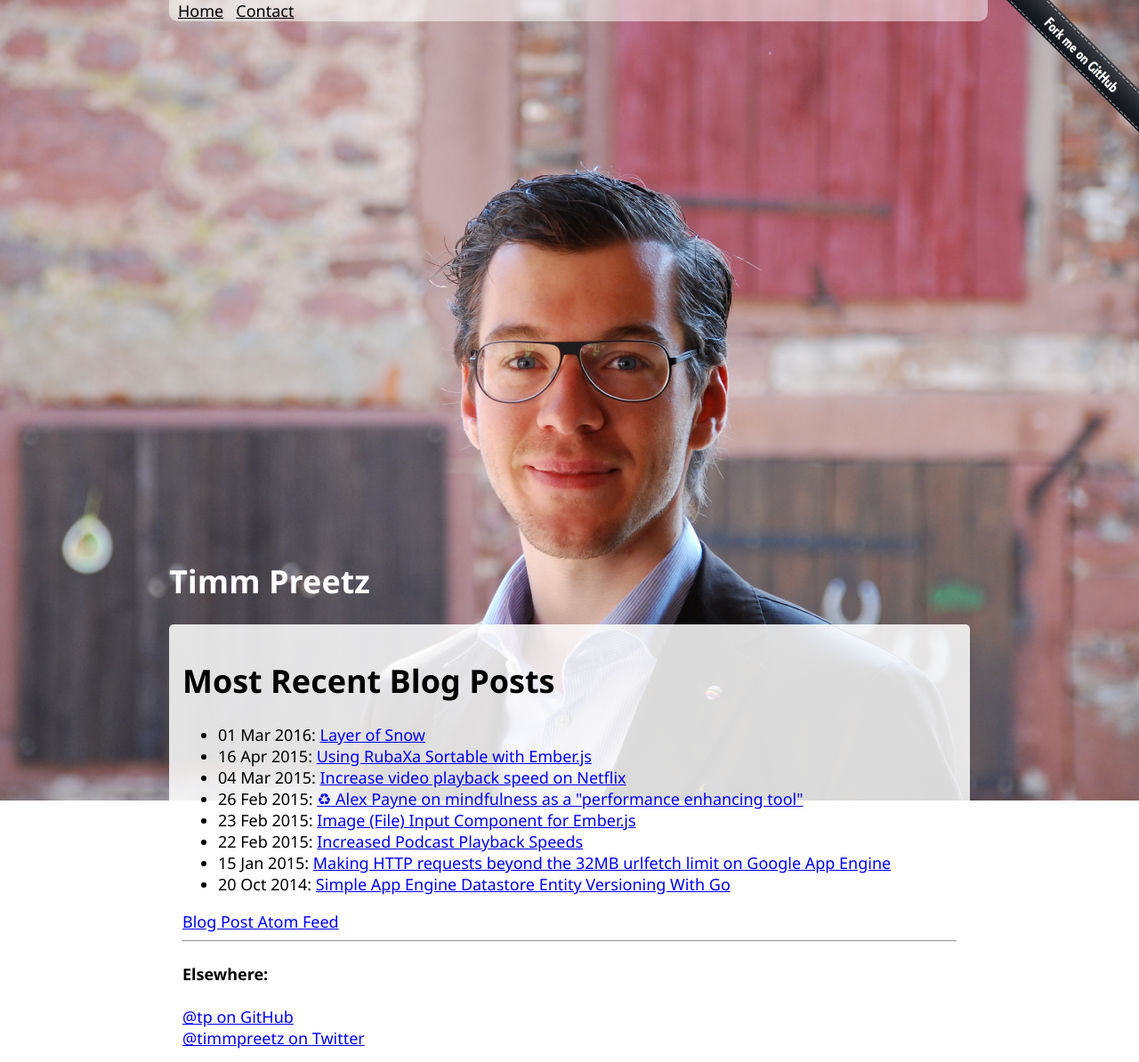
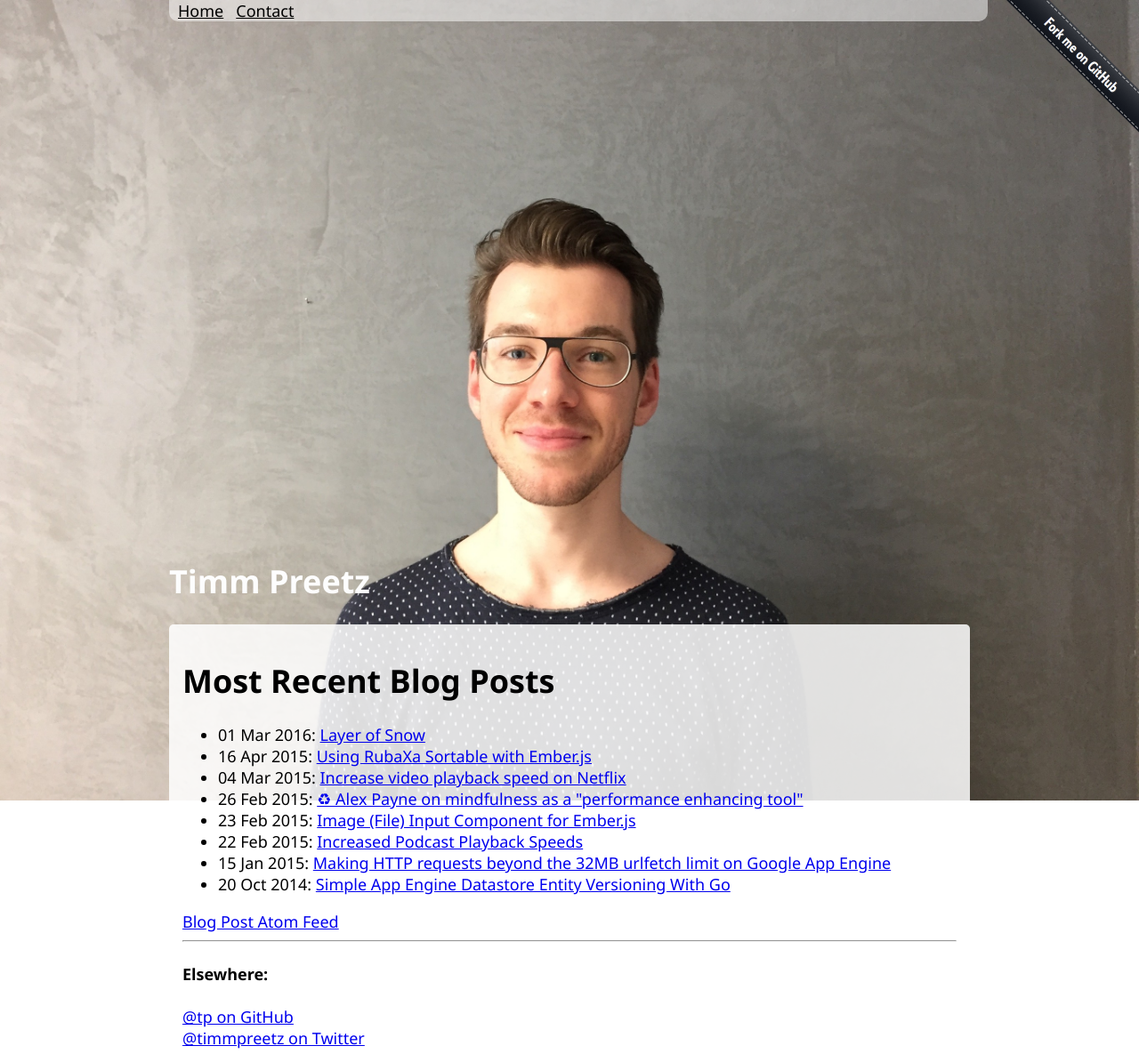
Before and after one commit to tp/page, a Jekyll site: the page built from index.html, in a window 1280 px wide. Shown: the whole page at 89% size. Built offline with Jekyll 4.4.1, drawn with Linux system fonts in a browser that asks for light colours.

Commit message:
Update background image

```diff
--- a/_layouts/default.html
+++ b/_layouts/default.html
@@ -23,7 +23,7 @@
 
   {% if page.imagebg %}
   .bg {
-    background: #FDFDFD url("/assets/background_web.jpg") no-repeat center center fixed;
+    background: #FDFDFD url("/assets/TIMM_IMG_0944_PROG.jpg") no-repeat center center fixed;
     -webkit-background-size: cover;
     -moz-background-size: cover;
     -o-background-size: cover;
```
Also changed, not shown: assets/TIMM_IMG_0944_PROG.jpg (added).
